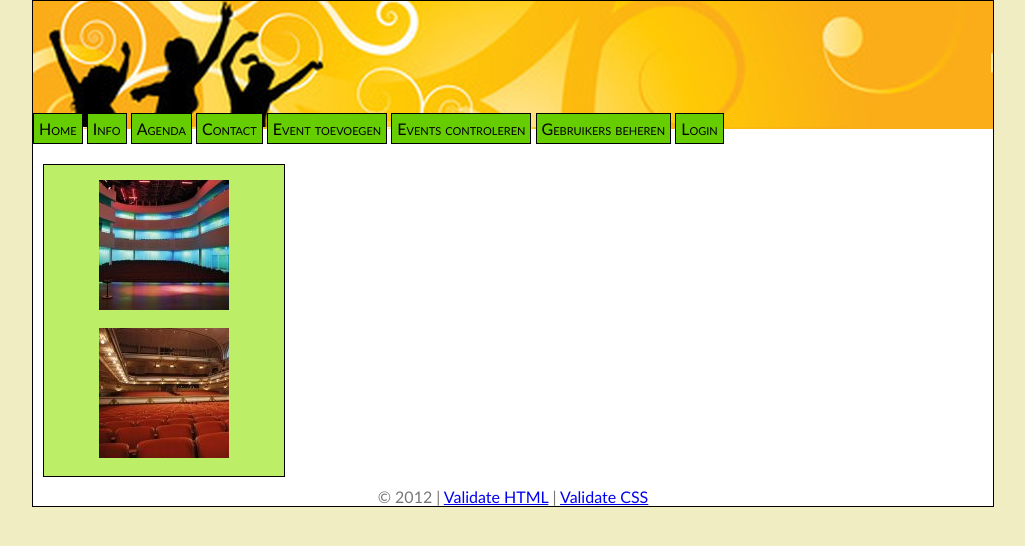
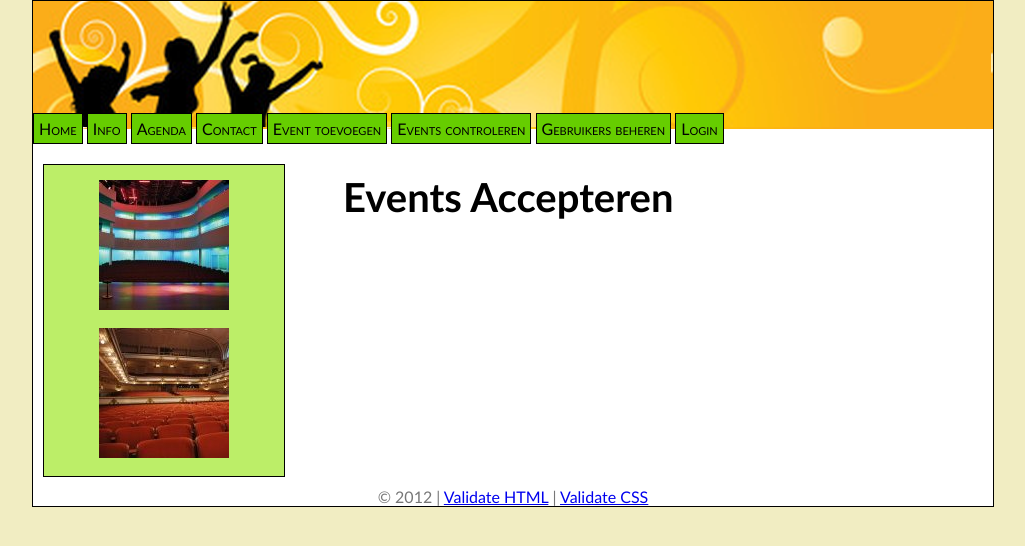
Before and after one commit to MaartenJager/Public_Agenda, a PHP site: page /event-accept.php in a window 1280 px wide. Shown: the top 546 px of the page, without its empty margins (127-1152 px from the left). Run offline with PHP 8.4, Linux system fonts and the light colour scheme.

Commit message:
added title

```diff
--- a/event-accept.php
+++ b/event-accept.php
@@ -8,6 +8,7 @@
             <?php require_once("inc/nav.inc"); ?>
 
             <section id="main" role="main">
+                <header class="pageTitle"><h1>Events Accepteren</h1></header>
             </section>
 
             <?php require_once("inc/sidebar.inc"); ?>
```
